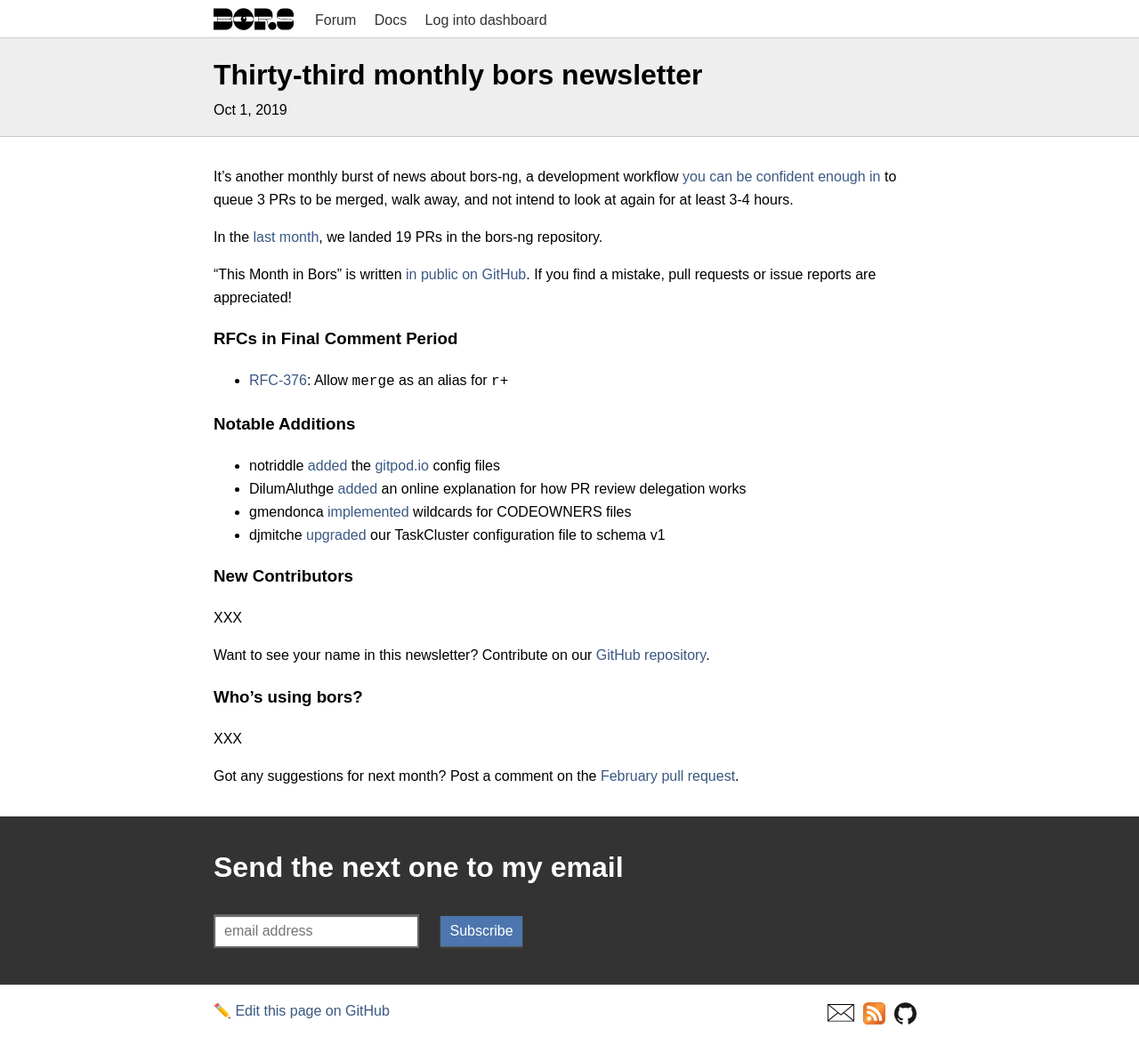
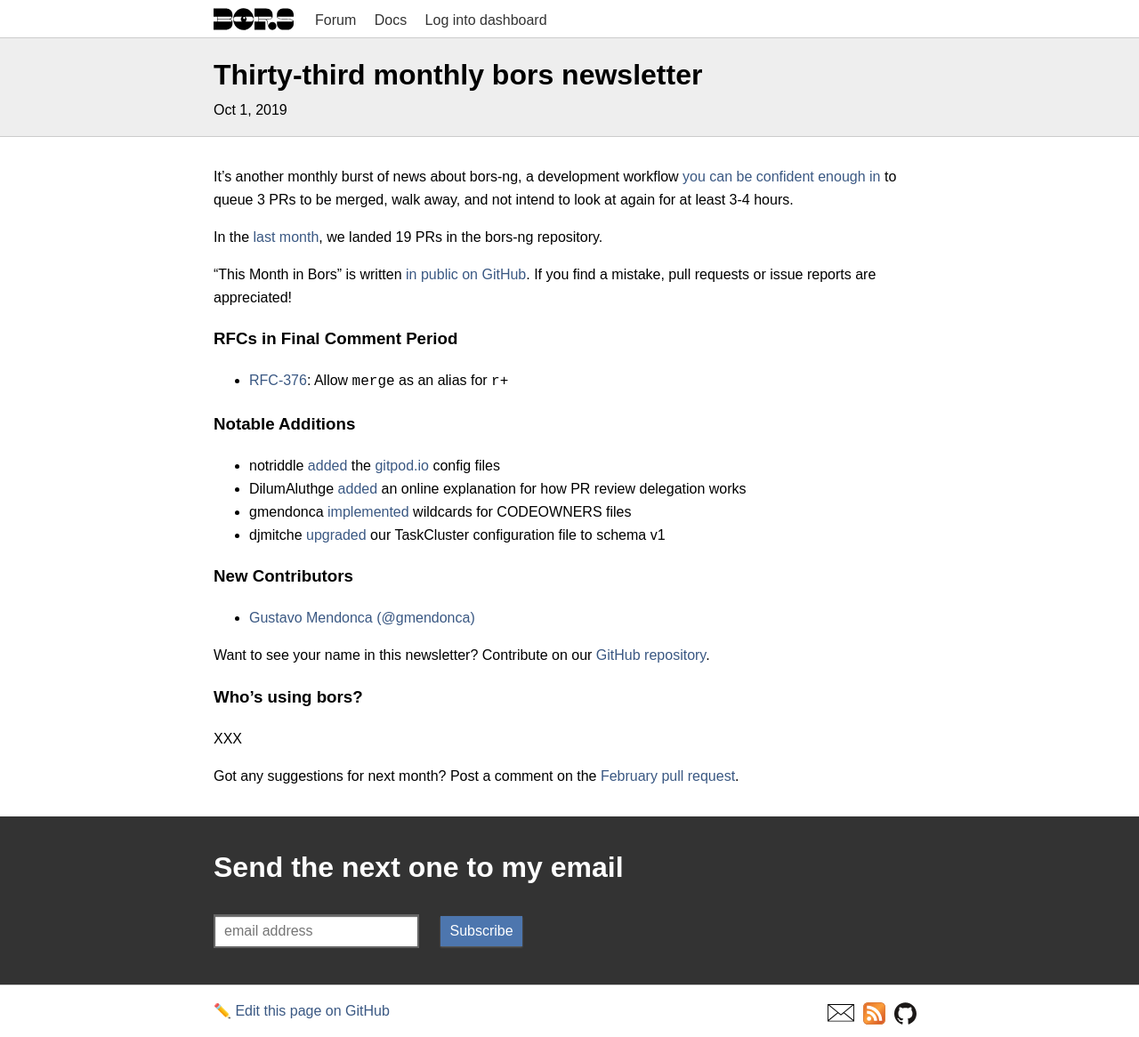
Before and after one commit to bors-ng/bors-ng.github.io, a Jekyll site: the page built from _posts/2019-10-01-tmib-33.md, in a window 1280 px wide. Shown: the whole page at 89% size. Built offline with Jekyll 4.4.1, drawn with Linux system fonts in a browser that asks for light colours.

Commit message:
Add @gmendonca as first-time contributor

```diff
--- a/_posts/2019-10-01-tmib-33.md
+++ b/_posts/2019-10-01-tmib-33.md
@@ -32,7 +32,7 @@
 
 ### New Contributors
 
-XXX
+* [Gustavo Mendonca (@gmendonca)](https://github.com/gmendonca)
 
 Want to see your name in this newsletter? Contribute on our [GitHub repository](https://github.com/bors-ng/bors-ng).
 
```
